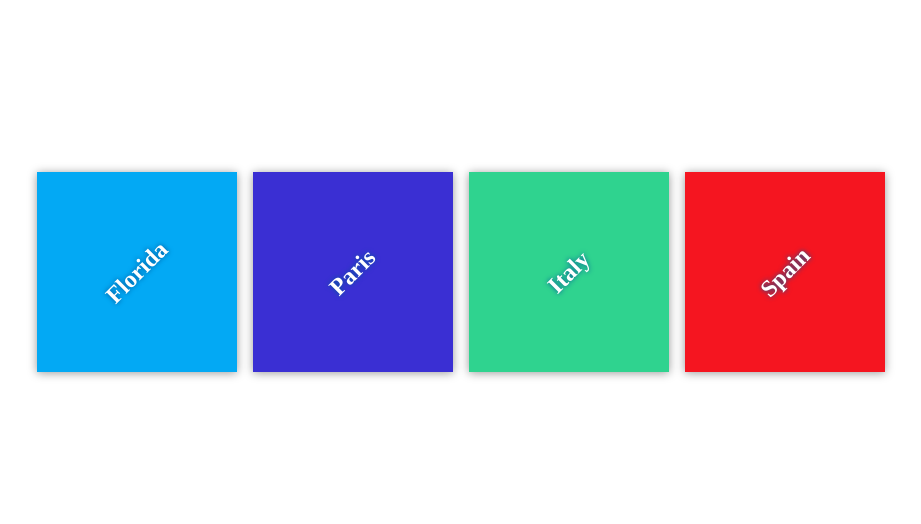
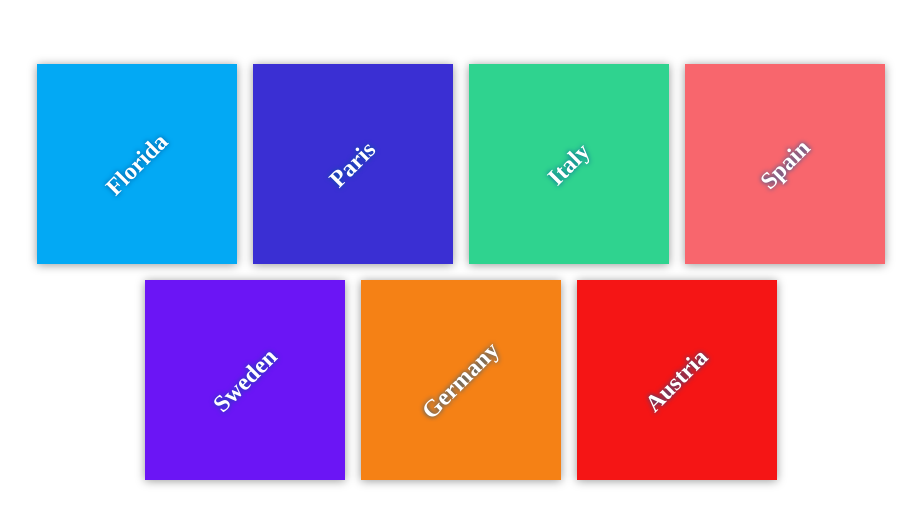
Before and after one commit to WRSeven/test_repo, a plain HTML site: page index.html in a window 1280 px wide. Shown: the part 128-652 px from the top of the page, without its empty margins (179-1100 px from the left). Drawn offline with Linux system fonts and the light colour scheme.

Commit message:
Sweden added to dest
Germany added to dest

Austria added to dest

```diff
--- a/app.css
+++ b/app.css
@@ -70,5 +70,17 @@ h2 {
 }
 
 #spain {
-    background-color: #f51520;
+    background-color: #f51520a6;
 }
+
+#sweden {
+    background-color: #6b15f5;
+}
+
+#germany {
+    background-color: #f58115;
+}
+
+#austria {
+    background-color: #f51515;
+}
--- a/index.html
+++ b/index.html
@@ -25,6 +25,19 @@
             <div class="destination" id="spain">
                 <h2>Spain</h2>
             </div>
+
+            <div class="destination" id="sweden">
+                <h2>Sweden</h2>
+            </div>
+
+            <div class="destination" id="germany">
+                <h2>Germany</h2>
+            </div>
+
+            <div class="destination" id="austria">
+                <h2>Austria</h2>
+            </div>
+
         </div>
     </div>
 
```
